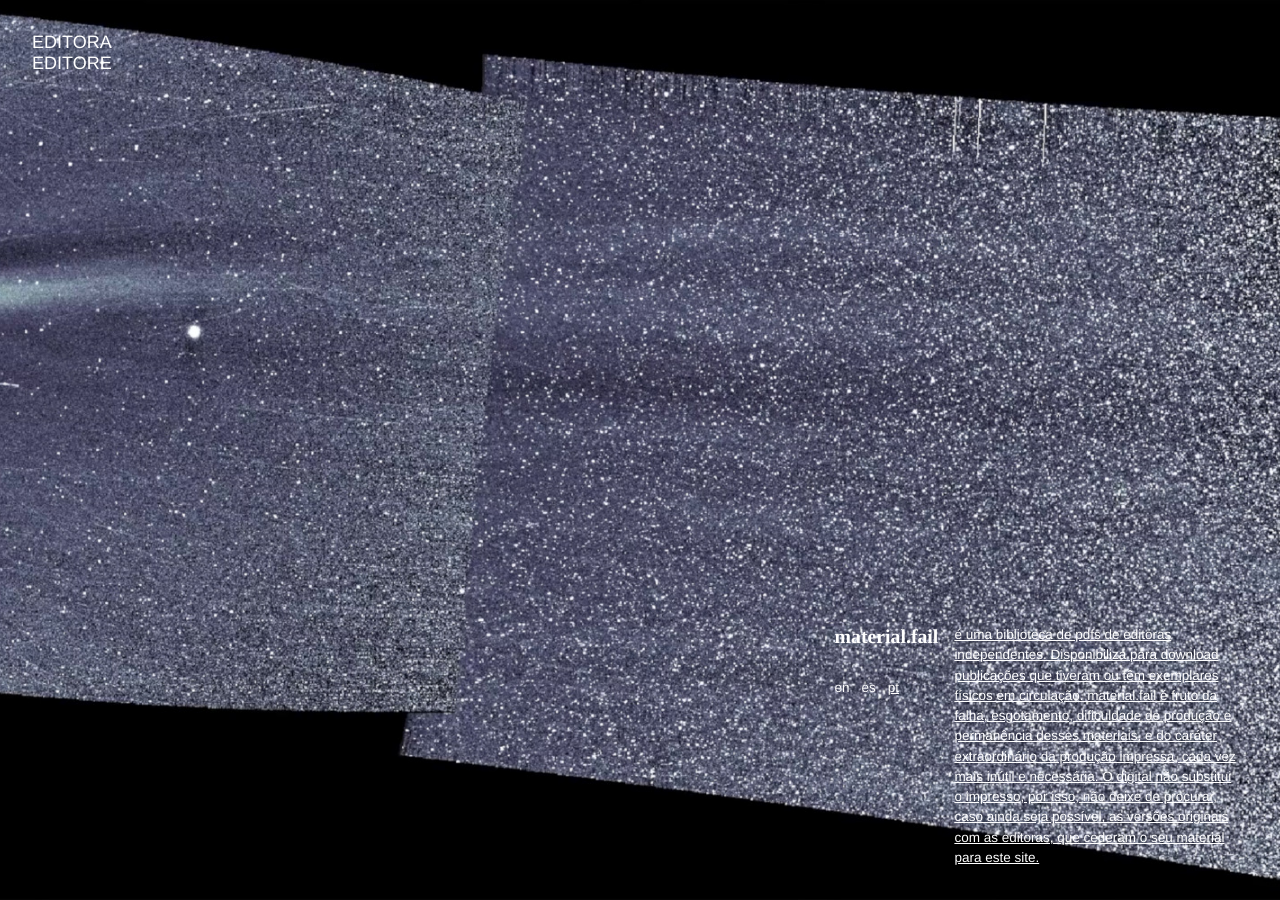
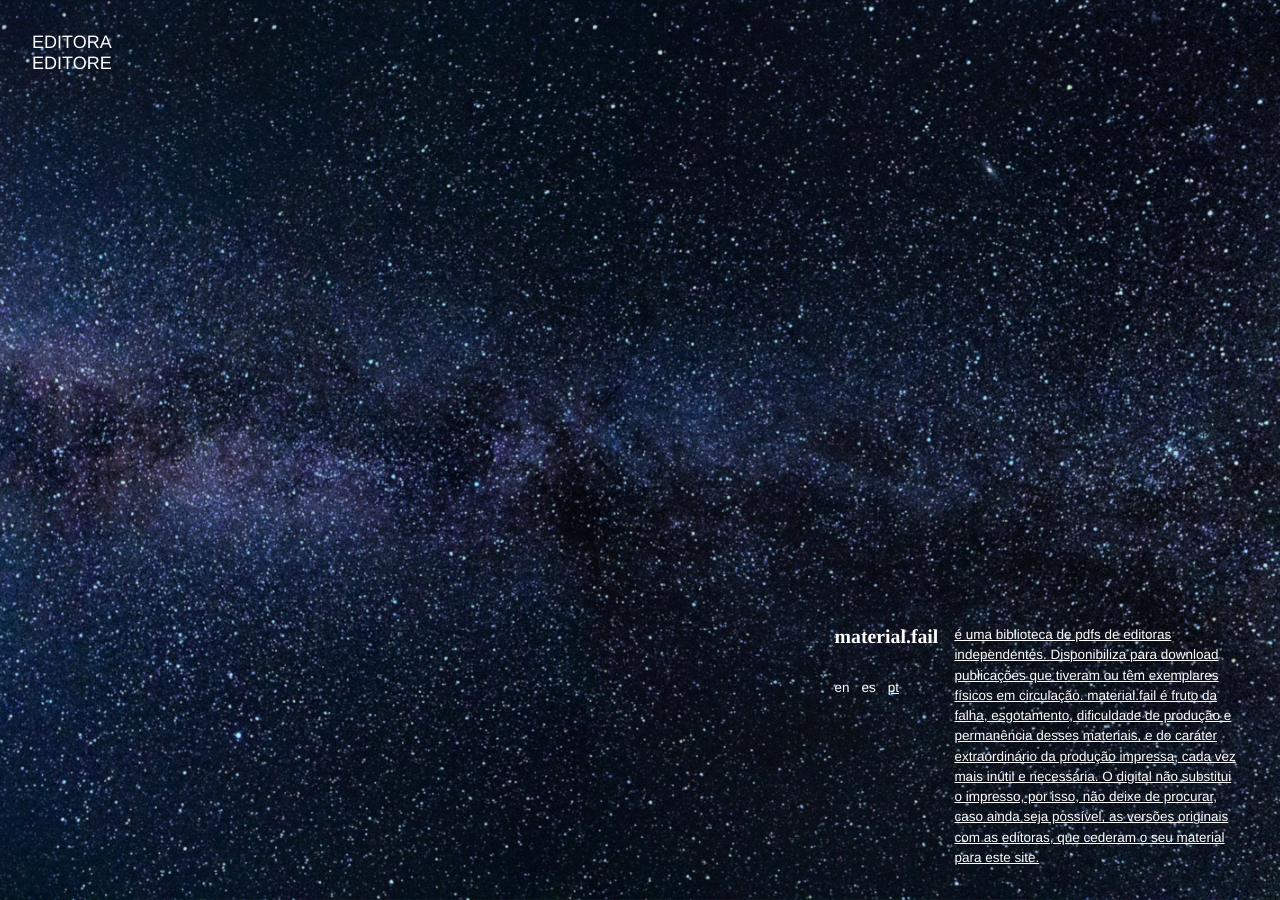
Before and after one commit to material-fail/material.fail, a Jekyll site: the page built from _pages/index.md, in a window 1280 px wide. Built offline with Jekyll 4.4.1, drawn with Linux system fonts in a browser that asks for light colours; nearby versions of some CDN libraries.

Commit message:
changes background image

```diff
--- a/_layouts/home.html
+++ b/_layouts/home.html
@@ -5,7 +5,7 @@
     {% include meta.html %}
   </head>
   <body>
-    <div class="backround-image">
+    <div id="daily-image" class="backround-image">
       <div class="content-container">
         <div class="list-container">
           EDITORA<br>
--- a/css/main.scss
+++ b/css/main.scss
@@ -62,7 +62,6 @@ a {
   background-position: center center;
   background-repeat: no-repeat;
   background-size: cover;
-  background-image: url({{ site.baseurl }}/media/images/backgrounds/background-0.jpg);
 }
 
 .content-container {
--- a/js/js.js
+++ b/js/js.js
@@ -47,10 +47,16 @@ function selectThisLanguage() {
 }
 
 window.onload = function() {
+  // load onclicks
   const langDivs = document.getElementsByClassName('language-selector');
-
   for(let i = 0; i < langDivs.length; i++) {
     langDivs[i].onclick = selectThisLanguage;
     langDivs[i].click();
   }
+
+  // set background image
+  const bgDiv = document.getElementById('daily-image');
+  if(bgDiv) {
+    bgDiv.style['background-image'] = `url({{ site.baseurl }}/media/images/backgrounds/background-${getBackgroundImageIndex()}.jpg)`;
+  }
 }
```
